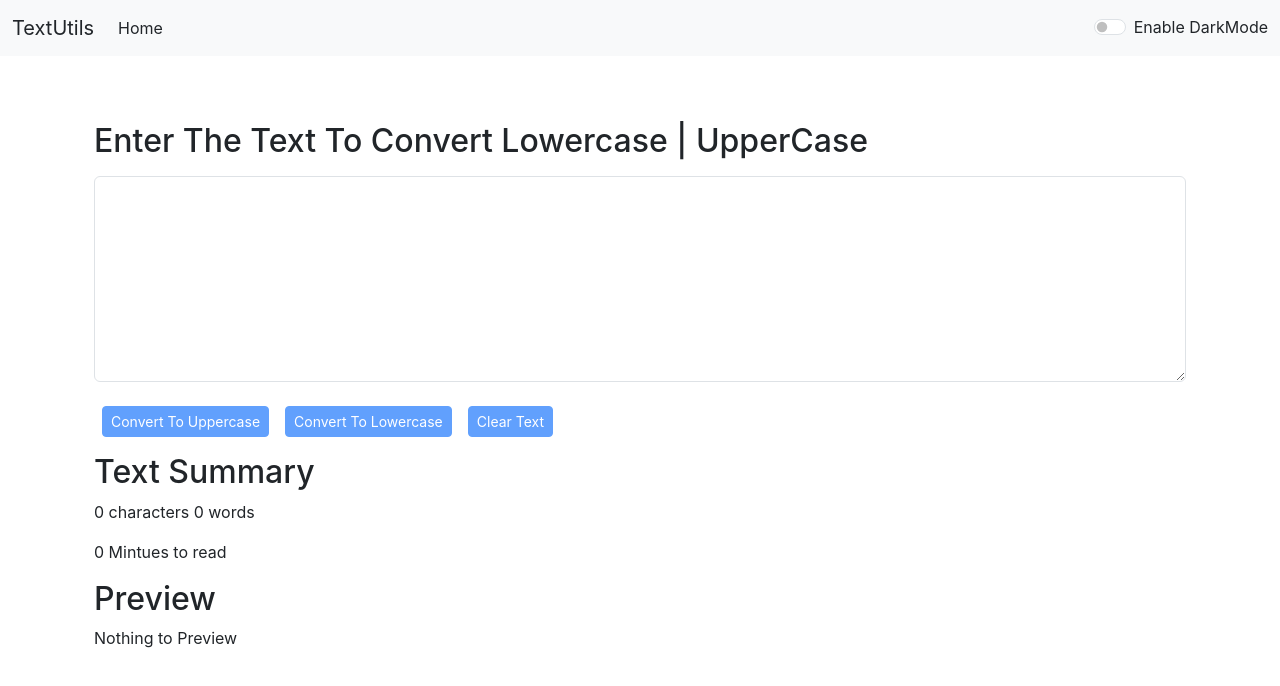
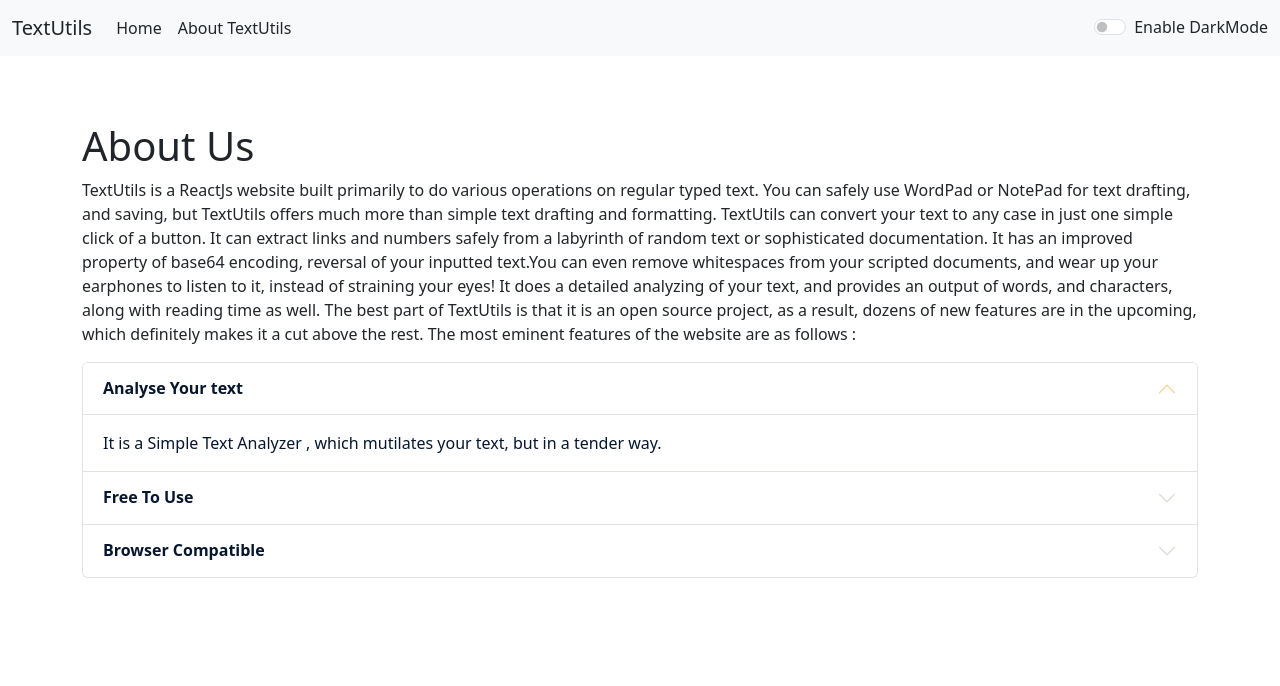
Before and after one commit to arvindbhasin19/TextUtils-App, a React (Create React App) app: page /about in a window 1280 px wide. Shown: the top 686 px of the page. Built offline with nearby package versions, Linux system fonts and the light colour scheme.

Commit message:
upgrade app by adding some new features

```diff
--- a/src/App.js
+++ b/src/App.js
@@ -1,63 +1,64 @@
-import React, { useState } from 'react'
-import Navbar from './components/Navbar'
-import Textform from './components/Textform'
-import Alert from './components/Alert'
-import AboutUs from './components/AboutUs'
-
+import React, { useState } from "react";
+import Navbar from "./components/Navbar";
+import Textform from "./components/Textform";
+import Alert from "./components/Alert";
+import AboutUs from "./components/AboutUs";
+import { BrowserRouter, Route, Routes } from "react-router-dom";
 
 export default function App() {
-  const [mode, setMode] = useState('light')
+  const [mode, setMode] = useState("light");
   const [alert, setAlert] = useState(null);
 
   const showAlert = (type, message) => {
     setAlert({
       type: type,
       msg: message,
-    })
+    });
     setTimeout(() => {
-      setAlert()
-    }, 2000)
-  }
+      setAlert();
+    }, 2000);
+  };
 
   //darkMode and lightMode Toggle
   const changeMode = () => {
-    if (mode === 'dark' || mode === 'success') {
-      setMode('light');
-      document.body.style.backgroundColor = '#fff';
-      showAlert('success', 'LightMode has been enabled.');
-      document.title = 'TextUtils - LightMode';
+    if (mode === "dark" || mode === "success") {
+      setMode("light");
+      document.body.style.backgroundColor = "#fff";
+      showAlert("success", "LightMode has been enabled.");
+      document.title = "TextUtils - LightMode";
+    } else {
+      setMode("dark");
+      document.body.style.backgroundColor = "#091832";
+      showAlert("success", "DarkMode has been enabled.");
+      document.title = "TextUtils - DarkMode";
     }
-    else {
-      setMode('dark');
-      document.body.style.backgroundColor = '#091832';
-      showAlert('success', 'DarkMode has been enabled.');
-      document.title = 'TextUtils - DarkMode';
-    }
-
-  }
-
-  //Green Mode
-  const greenMode = () => {
-    if (mode === 'light') {
-      setMode('success');
-      document.body.style.backgroundColor = '#0b5c41';
-      showAlert('success', 'Green theme has been enabled.');
-    }
-    else {
-      setMode('light');
-      document.body.style.backgroundColor = '#fff';
-      showAlert('success', 'LightMode has been enabled.');
-    }
-
-  }
+  };
 
   return (
     <>
-      <Navbar logo="TextUtils" title="About TextUtils" mode={mode} modeControl={changeMode} greenMode={greenMode} />
-      <Alert alert={alert} />
-      <div className="container my-3">
-        <Textform heading="Enter The Text To Convert Lowercase | UpperCase" mode={mode} showAlert={showAlert} />
-      </div>
+      <BrowserRouter>
+        <Navbar
+          logo="TextUtils"
+          title="About TextUtils"
+          mode={mode}
+          modeControl={changeMode}
+        />
+        <Alert alert={alert} />
+        <div className="container my-3"></div>
+        <Routes>
+          <Route
+            path="/home"
+            element={
+              <Textform
+                heading="Enter The Text To Convert Lowercase | UpperCase"
+                mode={mode}
+                showAlert={showAlert}
+              />
+            }
+          />
+          <Route path="/about" element={<AboutUs mode={mode} />} />
+        </Routes>
+      </BrowserRouter>
     </>
-  )
+  );
 }
--- a/src/components/AboutUs.js
+++ b/src/components/AboutUs.js
@@ -1,72 +1,62 @@
 import React, { useState } from 'react'
 
-export default function AboutUs() {
-    const[btnText, setBtnText]= useState('Enable Dark Mode')
-    const[modeBtnColor, setModeBtnColor] = useState('dark')
-    const [myStyle, setMyStyle] = useState({
-        color: 'black',
-        backgroundColor: 'white',
-    })
+export default function AboutUs(props) {
 
-    const toggleBtn = () => {
-        if(myStyle.color === 'black'){
-            setMyStyle({ color: 'white', backgroundColor: 'black' });
-             setBtnText('Enable Light Mode')
-             setModeBtnColor('light')
-
-        }else{
-            setMyStyle({ color: 'black', backgroundColor: 'white' });
-            setBtnText('Enable Dark Mode')
-            setModeBtnColor('dark')
-        }
+    const myStyle = {
+        color: (props.mode === 'dark') ? '#fff' : '#06162d',
+        backgroundColor: (props.mode === 'dark') ? '#06162d' : '#fff'
     }
 
     return (
         <>
             <div className="container" >
-                <h1>About Us</h1>
+                <h1 className={`text-${(props.mode === 'light') ? 'dark' : 'light'}`}>About Us</h1>
+                <p className={`text-${(props.mode === 'light') ? 'dark' : 'light'}`}>
+                    TextUtils is a ReactJs website built primarily to do various operations on regular typed text. You can safely use WordPad or NotePad for text drafting, and saving, but TextUtils offers much more than simple text drafting and formatting. TextUtils can convert your text to any case in just one simple click of a button. It can extract links and numbers safely from a labyrinth of random text or sophisticated documentation. It has an improved property of base64 encoding, reversal of your inputted text.You can even remove whitespaces from your scripted documents, and wear up your earphones to listen to it, instead of straining your eyes! It does a detailed analyzing of your text, and provides an output of words, and characters, along with reading time as well. The best part of TextUtils is that it is an open source project, as a result, dozens of new features are in the upcoming, which definitely makes it a cut above the rest.
+                    The most eminent features of the website are as follows :
+                </p>
                 <div className="accordion" id="accordionExample" >
                     <div className="accordion-item">
                         <h2 className="accordion-header">
                             <button className="accordion-button" style={myStyle} type="button" data-bs-toggle="collapse" data-bs-target="#collapseOne" aria-expanded="true" aria-controls="collapseOne">
-                                Accordion Item #1
+                                <strong>Analyse Your text</strong>
                             </button>
                         </h2>
                         <div id="collapseOne" className="accordion-collapse collapse show" data-bs-parent="#accordionExample">
                             <div className="accordion-body" style={myStyle}>
-                                <strong>This is the first item's accordion body.</strong> It is shown by default, until the collapse plugin adds the appropriate classes that we use to style each element. These classes control the overall appearance, as well as the showing and hiding via CSS transitions. You can modify any of this with custom CSS or overriding our default variables. It's also worth noting that just about any HTML can go within the <code>.accordion-body</code>, though the transition does limit overflow.
+                                It is a Simple Text Analyzer , which mutilates your text, but in a tender way.
                             </div>
                         </div>
                     </div>
                     <div className="accordion-item">
                         <h2 className="accordion-header">
                             <button className="accordion-button collapsed" style={myStyle} type="button" data-bs-toggle="collapse" data-bs-target="#collapseTwo" aria-expanded="false" aria-controls="collapseTwo">
-                                Accordion Item #2
+                                <strong>Free To Use</strong>
                             </button>
                         </h2>
                         <div id="collapseTwo" className="accordion-collapse collapse" data-bs-parent="#accordionExample">
                             <div className="accordion-body" style={myStyle}>
-                                <strong>This is the second item's accordion body.</strong> It is hidden by default, until the collapse plugin adds the appropriate classes that we use to style each element. These classes control the overall appearance, as well as the showing and hiding via CSS transitions. You can modify any of this with custom CSS or overriding our default variables. It's also worth noting that just about any HTML can go within the <code>.accordion-body</code>, though the transition does limit overflow.
+                                It is completely free to use. No credit cards required. Use as much as you want!!
                             </div>
                         </div>
                     </div>
                     <div className="accordion-item">
                         <h2 className="accordion-header">
                             <button className="accordion-button collapsed" style={myStyle} type="button" data-bs-toggle="collapse" data-bs-target="#collapseThree" aria-expanded="false" aria-controls="collapseThree">
-                                Accordion Item #3
+                                <strong>Browser Compatible</strong>
                             </button>
                         </h2>
                         <div id="collapseThree" className="accordion-collapse collapse" data-bs-parent="#accordionExample">
                             <div className="accordion-body" style={myStyle}>
-                                <strong>This is the third item's accordion body.</strong> It is hidden by default, until the collapse plugin adds the appropriate classes that we use to style each element. These classes control the overall appearance, as well as the showing and hiding via CSS transitions. You can modify any of this with custom CSS or overriding our default variables. It's also worth noting that just about any HTML can go within the <code>.accordion-body</code>, though the transition does limit overflow.
+                                It is compatible with all of your favorite browsers.
                             </div>
                         </div>
                     </div>
                 </div>
             </div>
-            <div className="container">
+            {/* <div className="container">
                 <button className={`btn btn-${modeBtnColor} my-3`} onClick={toggleBtn} >{btnText}</button>
-            </div>
+            </div> */}
         </>
     )
 }
--- a/src/components/Navbar.js
+++ b/src/components/Navbar.js
@@ -1,22 +1,23 @@
 import React from "react"
 import { PropTypes } from "prop-types"
+import { Link } from "react-router-dom"
 
 export default function Navbar(props) {
     return (
         <nav className={`navbar navbar-expand-lg navbar-${props.mode} bg-${props.mode}`}>
             <div className="container-fluid">
-                <a className={`navbar-brand text-${props.mode==='light'?'dark':'light'}` } href="#">{props.logo}</a>
+                <Link className={`navbar-brand text-${props.mode==='light'?'dark':'light'}` } to="/home">{props.logo}</Link>
                 <button className="navbar-toggler" type="button" data-bs-toggle="collapse" data-bs-target="#navbarSupportedContent" aria-controls="navbarSupportedContent" aria-expanded="false" aria-label="Toggle navigation">
                     <span className="navbar-toggler-icon"></span>
                 </button>
                 <div className="collapse navbar-collapse" id="navbarSupportedContent">
                     <ul className="navbar-nav me-auto mb-2 mb-lg-0">
                         <li className="nav-item">
-                            <a className={`nav-link active text-${props.mode==='light'?'dark':'light'}`} aria-current="page" href="#">Home</a>
+                            <Link className={`nav-link  text-${props.mode==='light'?'dark':'light'}`} aria-current="page" to="/home">Home</Link>
                         </li>
-                        {/* <li className="nav-item">
+                        <li className="nav-item">
                             <Link className={`nav-link text-${props.mode==='light'?'dark':'light'}`} to="/about">{props.title}</Link>
-                        </li> */}
+                        </li>
 
 
                     </ul>
@@ -28,11 +29,12 @@
                         <input className="form-check-input" type="checkbox" onClick={props.greenMode} role="switch" id="flexSwitchCheckDefault" />
                         <label className={`form-check-label text-${(props.mode==='light'?'success':'light')}`} htmlFor="flexSwitchCheckDefault">{props.mode==='success'?'Enable LightMode':'Enable Green Theme'}</label>
                     </div> */}
+
                     <div className="form-check form-switch">
                         <input className="form-check-input" type="checkbox" onClick={props.modeControl} role="switch" id="flexSwitchCheckDefault" />
                         <label className={`form-check-label text-${(props.mode==='light'?'dark':'light')}`} htmlFor="flexSwitchCheckDefault">{(props.mode==='dark' || props.mode==='success')?'Enable LightMode':'Enable DarkMode'}</label>
                     </div>
-                </div>
+                    </div>
             </div>
         </nav>
     )
--- a/src/components/Textform.js
+++ b/src/components/Textform.js
@@ -40,8 +40,8 @@
         </div>
         <div className="container my-2">
             <h2 className={`text-${props.mode==='light'?'dark':'light'}`} >Text Summary</h2>
-            <p className={`text-${props.mode==='light'?'dark':'light'}`} >{(text.length === 0)?(0):text.length} characters {(text.length === 0)?(0):text.split(' ').length} words</p>
-            <p className={`text-${props.mode==='light'?'dark':'light'}`} >{((text.length>0)?(0.008 * text.split(' ').length):(0 * text.split(' ').length))} Mintues to read</p>
+            <p className={`text-${props.mode==='light'?'dark':'light'}`} >{text.split(/\s+/).filter((element)=>{return element !== 0}).length} characters {text.length} words</p>
+            <p className={`text-${props.mode==='light'?'dark':'light'}`} >{0.008 * text.split(" ").filter((element)=>{return element.length!== 0}).length} Mintues to read</p>
             <h2 className={`text-${props.mode==='light'?'dark':'light'}`} >Preview</h2>
             <p className={`text-${props.mode==='light'?'dark':'light'}`} >{text.length>0?text:'Nothing to Preview'}</p>
         </div>
--- a/src/index.css
+++ b/src/index.css
@@ -1,13 +1,3 @@
-body {
-  margin: 0;
-  font-family: -apple-system, BlinkMacSystemFont, 'Segoe UI', 'Roboto', 'Oxygen',
-    'Ubuntu', 'Cantarell', 'Fira Sans', 'Droid Sans', 'Helvetica Neue',
-    sans-serif;
-  -webkit-font-smoothing: antialiased;
-  -moz-osx-font-smoothing: grayscale;
+.accordion-button::after{
+  filter: invert(1);
 }
-
-code {
-  font-family: source-code-pro, Menlo, Monaco, Consolas, 'Courier New',
-    monospace;
-}
```
